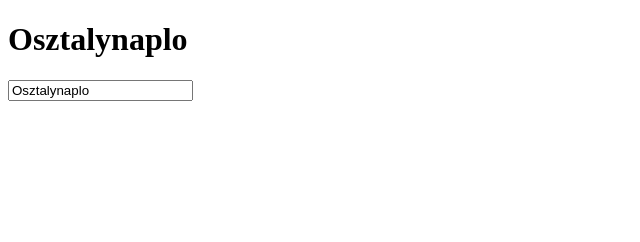
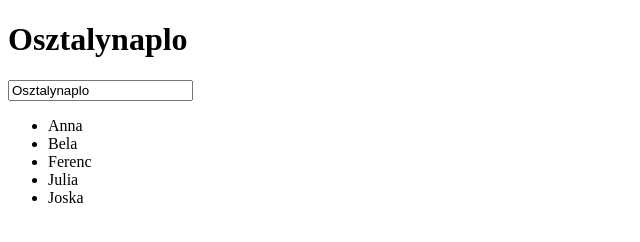
Before and after one commit to setiha/vue-js-exercices, a plain HTML site: page index.html in a window 1280 px wide. Shown: the whole page, without its empty margins (0-640 px from the left). Drawn offline with Linux system fonts and the light colour scheme.

Commit message:
v-for direktiva

```diff
--- a/index.html
+++ b/index.html
@@ -9,6 +9,13 @@
 <main id="app">
     <h1>{{pageTitle}}</h1>
     <input type="text" v-model="pageTitle">
+
+    <!--diaklista-->
+    <ul>
+        <li v-for="student in studentCollection">{{student}}</li>
+
+    </ul>
+
 </main>
 
 <script src="vue%20.js"></script>
--- a/scripts.js
+++ b/scripts.js
@@ -1,8 +1,7 @@
-
 let app = new Vue({
     el: 'main#app',
-    data:{
+    data: {
         pageTitle: 'Osztalynaplo',
-
+        studentCollection: ["Anna","Bela","Ferenc","Julia","Joska"]
     }
 });
```
